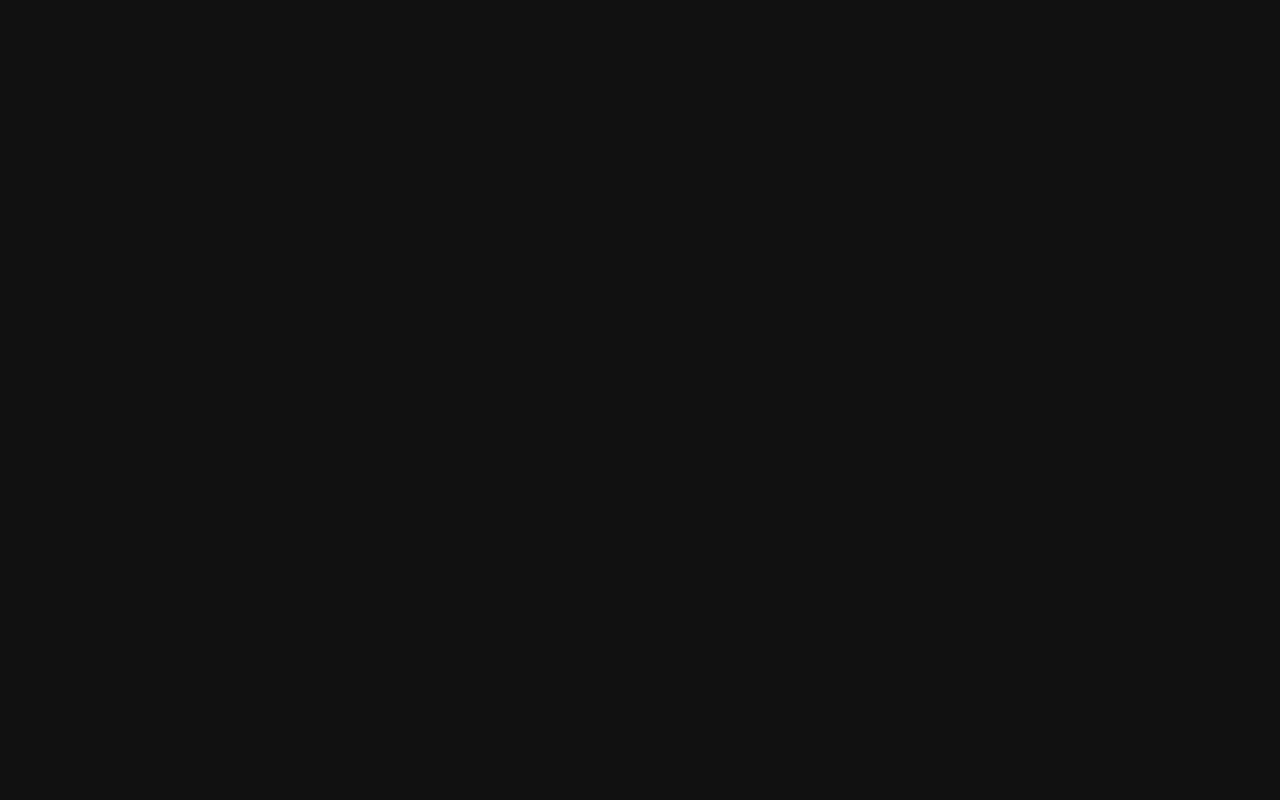
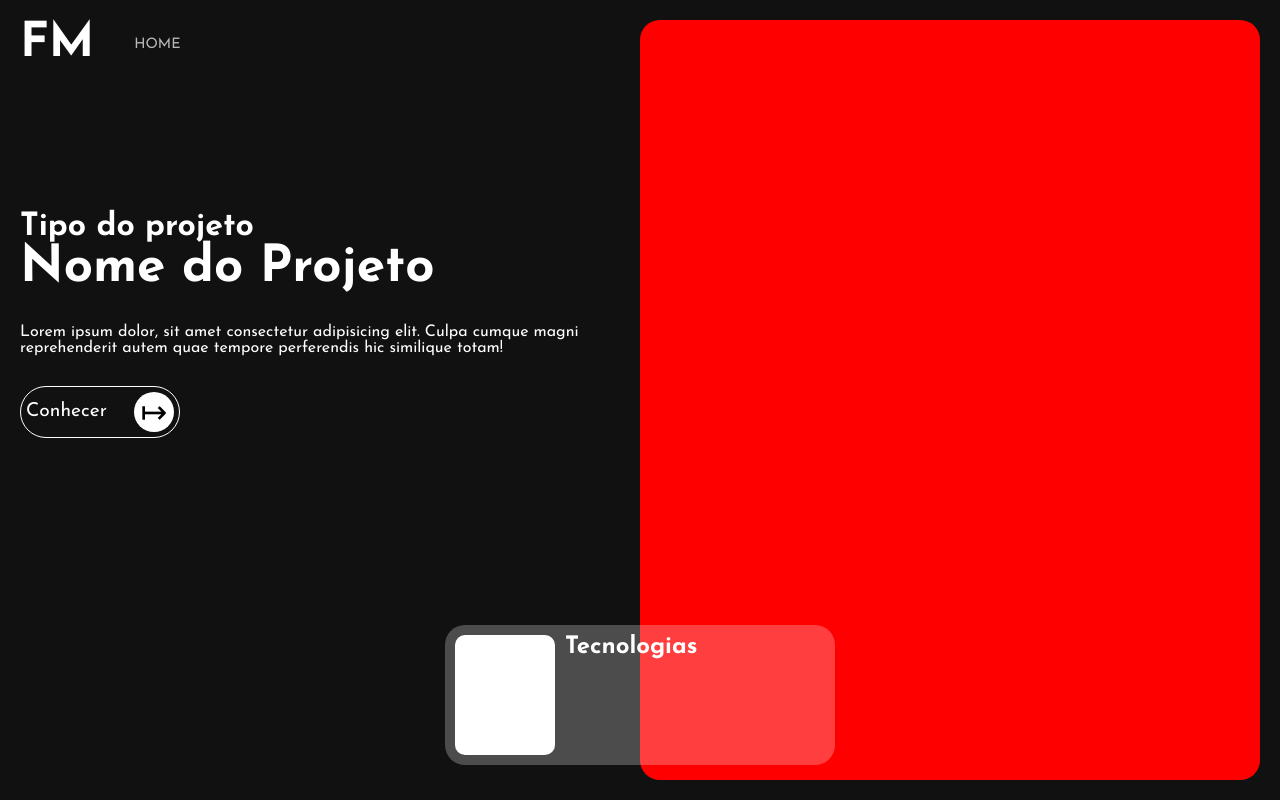
Before and after one commit to Felipe-M2/felipemarquesdev, a React (Vite) app in the folder portfolio/: page /felipemarquesdev/projeto in a window 1280 px wide. Before the commit this address had no page. Built offline with nearby package versions, Linux system fonts and the light colour scheme; a web font is replaced by a local one.

Commit message:
Feito a correção do ChatBot

```diff
--- a/portfolio/src/App.jsx
+++ b/portfolio/src/App.jsx
@@ -3,6 +3,7 @@ import './App.css';
 import { BrowserRouter, Route, Routes } from 'react-router-dom';
 
 import Portfolio from './Portfolio/Portfolio';
+import PagePortfolio from './Portfolio/PagePortfolio/PagePortfolio';
 
 function App() {
 
@@ -11,6 +12,7 @@ function App() {
       <BrowserRouter>
         <Routes>
           <Route path="/felipemarquesdev" exact Component={Portfolio} />
+          <Route path="/felipemarquesdev/projeto" Component={PagePortfolio} />
         </Routes>
       </BrowserRouter>
     </>
--- a/portfolio/src/Portfolio/ChatBot/ChatBot.jsx
+++ b/portfolio/src/Portfolio/ChatBot/ChatBot.jsx
@@ -20,6 +20,7 @@ const ChatBot = () => {
     const [posicao, setPosicao] = useState(0);
 
     const chatText = () => {
+        if (textChat.length != 0) {
             setMenssagens([textChat, ...menssagens]);
             setTextChat('');
 
@@ -45,7 +46,7 @@ const ChatBot = () => {
                 setStatus(false);
                 divChat.innerHTML = "";
             }
-        console.log(menssagens);
+        }
     }
 
     const FunConfirm = () => {
@@ -54,8 +55,10 @@ const ChatBot = () => {
     }
 
     const keyPress = (event) => {
+        if (textChat.length != 0) {
             if (event.key === 'Enter') {
                 chatText();
+            }
         }
     }
 
--- a/portfolio/src/Portfolio/ListaPortfolio/ListaPortfolio.css
+++ b/portfolio/src/Portfolio/ListaPortfolio/ListaPortfolio.css
@@ -28,6 +28,10 @@
     font-size: clamp(1rem, 5rem, 6rem);
 }
 
+.linkBannerProjeto:hover{
+    text-decoration: underline;
+}
+
 .bannerImg{
     width: 100%;
 }
--- /dev/null
+++ b/portfolio/src/Portfolio/PagePortfolio/PagePortfolio.css
@@ -0,0 +1,110 @@
+.pagePortfolio{
+    width: 100%;
+    height: 100vh;
+    padding: 20px;
+    position: relative;
+    display: flex;
+}
+
+.infoPageProjeto{
+    width: 50%;
+    height: 100%;
+    display: flex;
+    flex-direction: column;
+    justify-content: space-between;
+}
+
+.topoProjeto{
+    display: flex;
+    align-items: center;
+}
+
+.topoProjeto h1{
+    font-size: 3rem;
+}
+
+.linkHome{
+    font-size: .9rem;
+    margin-left: 40px;
+    opacity: .7;
+    transition: 200ms;
+}
+
+.linkHome:hover{
+    opacity: 1;
+}
+
+.divInfoProjeto{
+    width: 100%;
+    display: flex;
+    flex-direction: column;
+    gap: 30px;
+}
+
+.divInfoProjeto h4{
+    font-size: 2rem;
+}
+
+.divInfoProjeto h1{
+    font-size: 3.2rem;
+}
+
+.circulo{
+    width: 200px;
+    height: 200px;
+}
+
+.linkProjeto{
+    width: 160px;
+    display: flex;
+    align-items: center;
+    justify-content: space-between;
+    border: 1px solid #fff;
+    padding: 5px;
+    border-radius: 30px;
+    font-size: 1.2rem;
+}
+
+.linkProjeto div{
+    width: 40px;
+    height: 40px;
+    background-color: #fff;
+    border-radius: 50%;
+    display: flex;
+    align-items: center;
+    justify-content: center;
+    color: #000;
+    font-size: 2rem;
+}
+
+.imgPageProjeto{
+    width: 50%;
+    height: 100%;
+    background-color: red;
+    border-radius: 20px;
+    position: relative;
+    z-index: 1;
+}
+
+
+.tecnologiasPageProjeto{
+    position: absolute;
+    width: 390px;
+    height: 140px;
+    background-color: #ffffff3f;
+    bottom: 35px;
+    left: 50%;
+    transform: translateX(-50%);
+    z-index: 5;
+    border-radius: 20px;
+    padding: 10px;
+    display: flex;
+    gap: 10px;
+}
+
+.imgTecnologia{
+    width: 100px;
+    background-color: #fff;
+    height: 100%;
+    border-radius: 10px;
+}
--- /dev/null
+++ b/portfolio/src/Portfolio/PagePortfolio/PagePortfolio.jsx
@@ -0,0 +1,65 @@
+import { Link } from 'react-router-dom';
+
+import './PagePortfolio.css';
+
+const PagePortfolio = () => {
+
+    const data = [
+        {
+            nomeProjeto: "Nome do Projeto",
+            tipoProjeto: "Tipo do projeto",
+            descricaoProjeto: "Lorem ipsum dolor, sit amet consectetur adipisicing elit. Culpa cumque magni reprehenderit autem quae tempore perferendis hic similique totam!",
+            linkProjeto: "https://www.google.com.br"
+        }
+    ]
+
+    return (
+        <main className="pagePortfolio">
+            <section className="infoPageProjeto">
+                <div className="topoProjeto">
+                    <h1>FM</h1>
+
+                    <Link className='linkHome' to="/felipemarquesdev">HOME</Link>
+                </div>
+
+                <div className="divInfoProjeto">
+                    <div>
+                        <h4>{data[0].tipoProjeto}</h4>
+                        <h1>{data[0].nomeProjeto}</h1>
+                    </div>
+
+                    <p>{data[0].descricaoProjeto}</p>
+
+                    <Link className='linkProjeto' to={data[0].linkProjeto}>
+                        Conhecer
+                        <div>↦</div>
+                    </Link>
+                </div>
+
+                <div className="circulo">
+
+                </div>
+            </section>
+
+            <section className="imgPageProjeto">
+
+            </section>
+
+            <section className="tecnologiasPageProjeto">
+                <div className="imgTecnologia">
+
+                </div>
+
+                <div className="cards">
+                    <h1>Tecnologias</h1>
+
+                    <div className="cardsTec">
+
+                    </div>
+                </div>
+            </section>
+        </main>
+    )
+}
+
+export default PagePortfolio;
```
Lines whose indentation alone changed are shown as unchanged.
